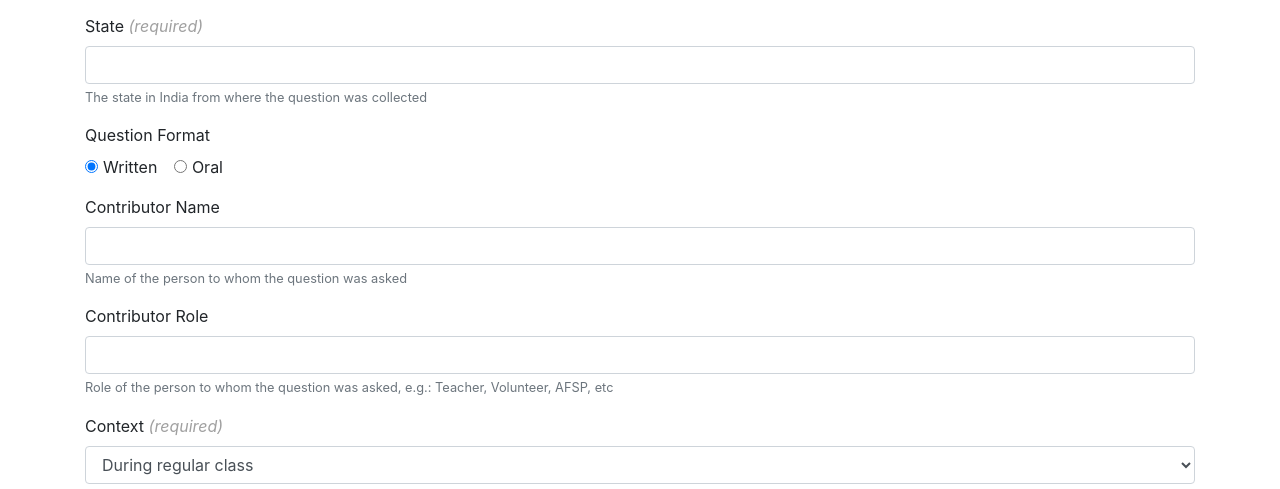
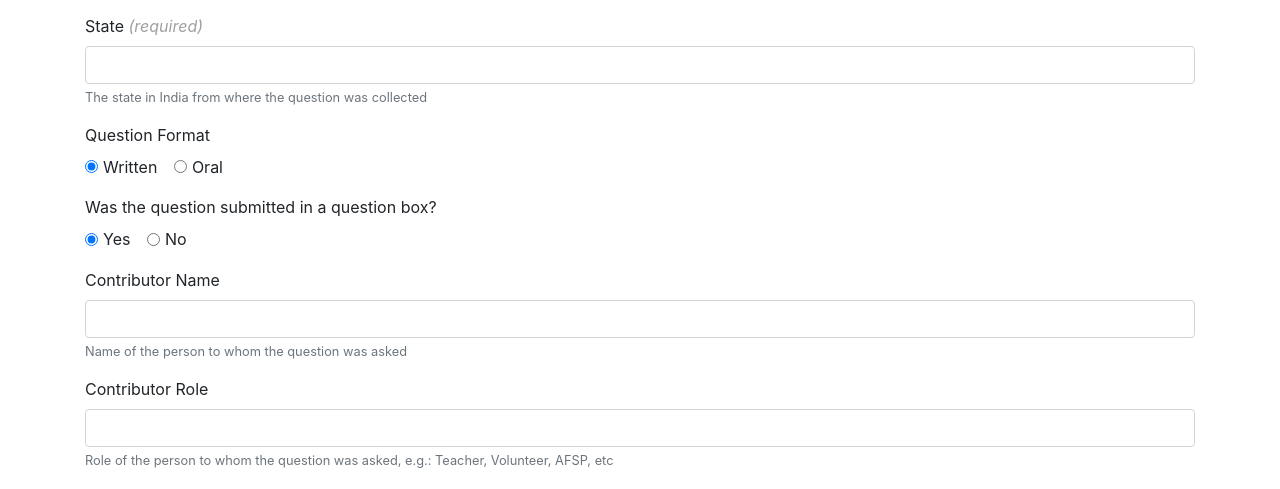
Before and after one commit to sawaliram/sawaliram, a Django app: page /dashboard/submit-questions/ in a window 1280 px wide. Shown: the part 438-927 px from the top of the page. Run offline with Django 3.2, Linux system fonts and the light colour scheme; some libraries are stand-ins or nearby versions.

Commit message:
Added submitted-to-question-box field

```diff
--- a/dashboard/static/js/script.js
+++ b/dashboard/static/js/script.js
@@ -35,4 +35,17 @@ function reserializeQuestionCards() {
     });
 }
 
+function toggleQuestionSubmittedInBoxCheckbox() {
+
+    $('input[type=radio][name=question-form]').change(function() {
+        if (this.value == 'oral') {
+            $('.question-box-group').hide(300);
+        }
+        else {
+            $('.question-box-group').show(300);
+        }
+    });
+}
+
 addQuestion();
+toggleQuestionSubmittedInBoxCheckbox();
--- a/dashboard/templates/dashboard/submit-questions.html
+++ b/dashboard/templates/dashboard/submit-questions.html
@@ -42,6 +42,18 @@
         <div class="form-check form-check-inline">
             <input class="form-check-input" type="radio" name="question-form" id="questionFormOral" value="oral">
             <label class="form-check-label" for="questionFormOral">Oral</label>
+        </div>
+    </div>
+
+    <div class="form-group question-box-group">
+        <label>Was the question submitted in a question box?</label><br>
+        <div class="form-check form-check-inline">
+            <input class="form-check-input" type="radio" name="question-submitted-in-box" id="questionSubmittedInBoxYes" value="True" checked>
+            <label class="form-check-label" for="questionSubmittedInBoxYes">Yes</label>
+        </div>
+        <div class="form-check form-check-inline">
+            <input class="form-check-input" type="radio" name="question-submitted-in-box" id="questionSubmittedInBoxNo" value="False">
+            <label class="form-check-label" for="questionSubmittedInBoxNo">No</label>
         </div>
     </div>
 
```
